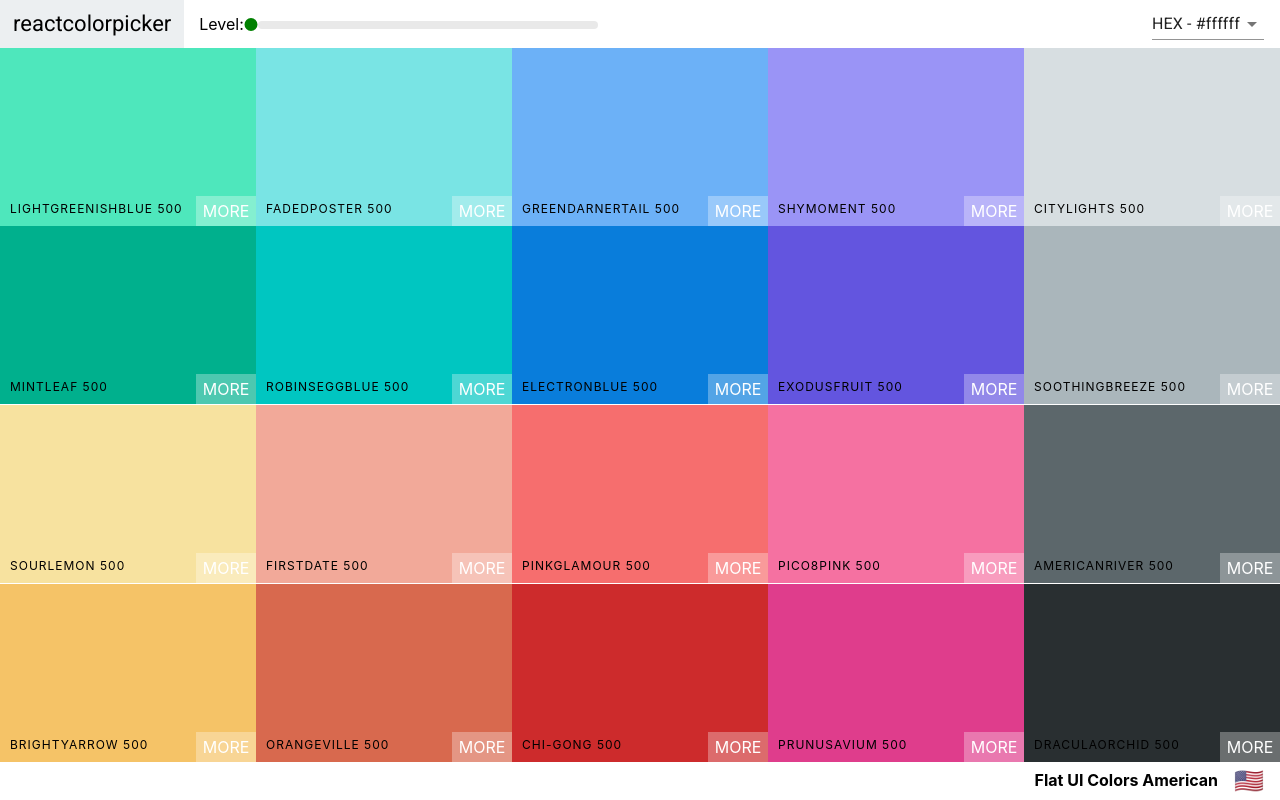
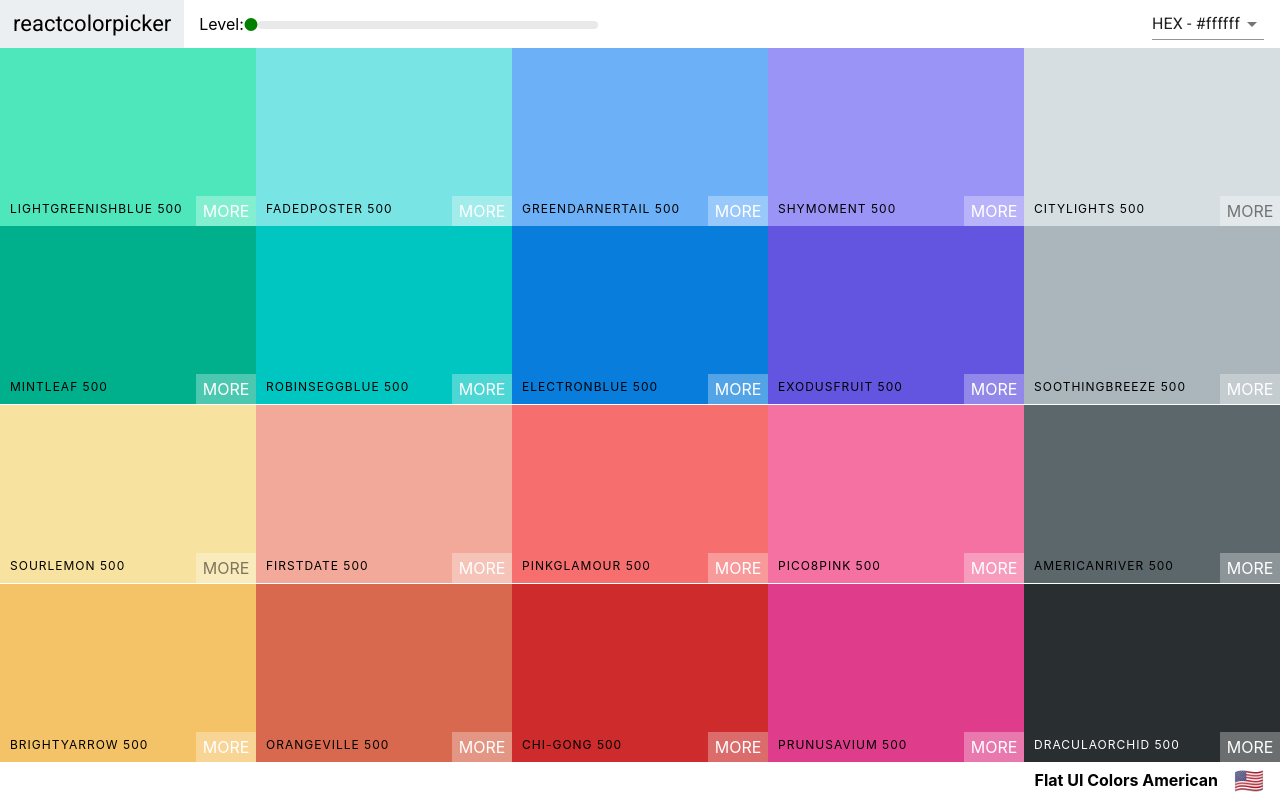
Before and after one commit to josewhitetower/color-app, a React (Create React App) app: page /palette/flat-ui-colors-american in a window 1280 px wide. Built offline with nearby package versions, Linux system fonts and the light colour scheme.

Commit message:
adjust text color base on luminance

```diff
--- a/src/components/ColorBox.css
+++ b/src/components/ColorBox.css
@@ -57,6 +57,13 @@
   letter-spacing: 1px;
   text-transform: uppercase;
   font-size: 12px;
+}
+
+.light-text {
+  color: white;
+}
+.ColorBox .dark-text {
+  color: rgba(0, 0, 0, 0.5);
 }
 
 .see-more {
--- a/src/components/ColorBox.js
+++ b/src/components/ColorBox.js
@@ -1,6 +1,7 @@
 import React, { Component } from "react";
 import { CopyToClipboard } from "react-copy-to-clipboard";
 import { Link } from "react-router-dom";
+import chroma from "chroma-js";
 import "./ColorBox.css";
 
 export default class ColorBox extends Component {
@@ -17,6 +18,8 @@ export default class ColorBox extends Component {
   render() {
     const { background, name, paletteId, colorId, showLink } = this.props;
     const { copied } = this.state;
+    const isDarkColor = chroma(background).luminance() <= 0.08;
+    const isLightColor = chroma(background).luminance() >= 0.7;
     return (
       <CopyToClipboard text={background} onCopy={this.changeCopyState}>
         <div className="ColorBox" style={{ background }}>
@@ -26,20 +29,24 @@ export default class ColorBox extends Component {
           />
           <div className={`copy-msg ${copied && "show"}`}>
             <h1>copied!</h1>
-            <p>{background}</p>
+            <p className={isLightColor && "dark-text"}>{background}</p>
           </div>
           <div className="copy-container">
             <div className="box-content">
-              <span>{name}</span>
+              <span className={isDarkColor && "light-text"}>{name}</span>
             </div>
-            <button className="copy-button">Copy</button>
+            <button className={`copy-button ${isLightColor && "dark-text"}`}>
+              Copy
+            </button>
           </div>
           {showLink && (
             <Link
               to={`/palette/${paletteId}/${colorId}`}
               onClick={e => e.stopPropagation()}
             >
-              <span className="see-more">MORE</span>
+              <span className={`see-more ${isLightColor && "dark-text"}`}>
+                MORE
+              </span>
             </Link>
           )}
         </div>
```
